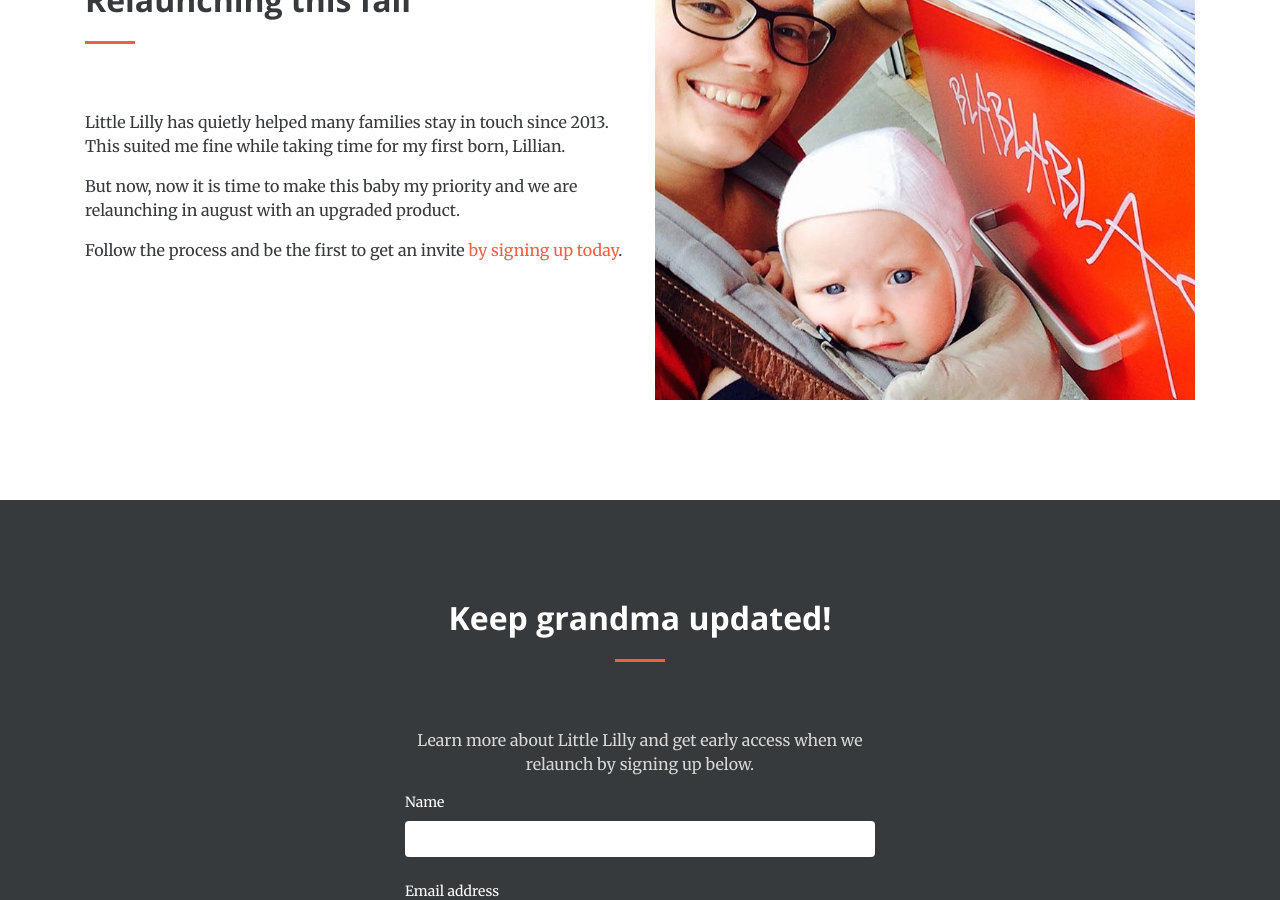
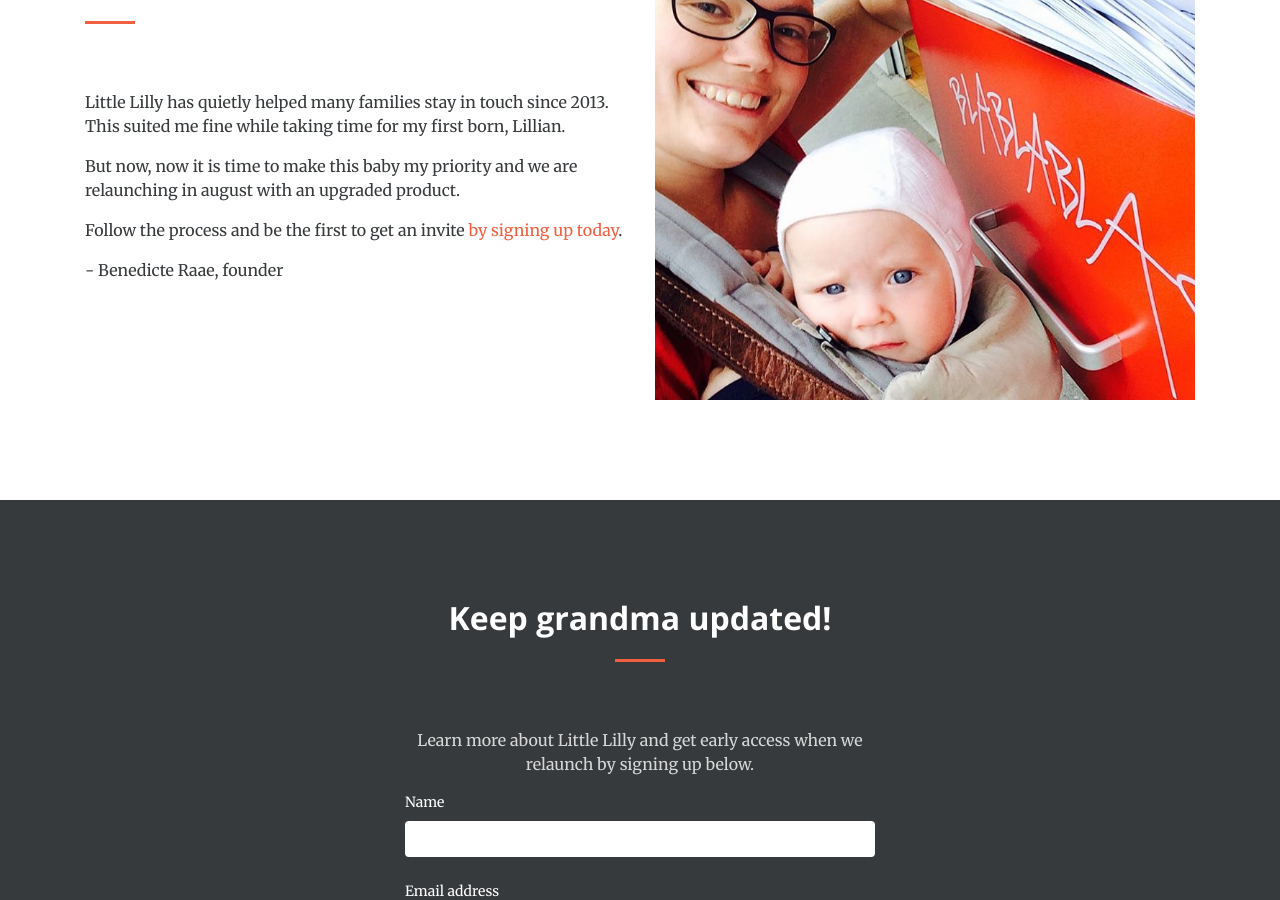
Before and after one commit to lillylabs/little-lilly-website, a Jekyll site: the page built from index.markdown, in a window 1280 px wide and 900 px high, scrolled down 1729 px. Built offline with Jekyll 4.4.1, drawn with Linux system fonts in a browser that asks for light colours; nearby versions of some CDN libraries.

Commit message:
Fixed small bug with signature not working

```diff
--- a/_includes/page-sections/partials/content.html
+++ b/_includes/page-sections/partials/content.html
@@ -2,7 +2,7 @@
 
 <div class="content">
   {{ include.section.content | markdownify }}
-  {% if include.section.signatur %}
+  {% if include.section.signature %}
   <p class="signature">{{ include.section.signature }}</p>
   {% endif %}
 </div>
```
